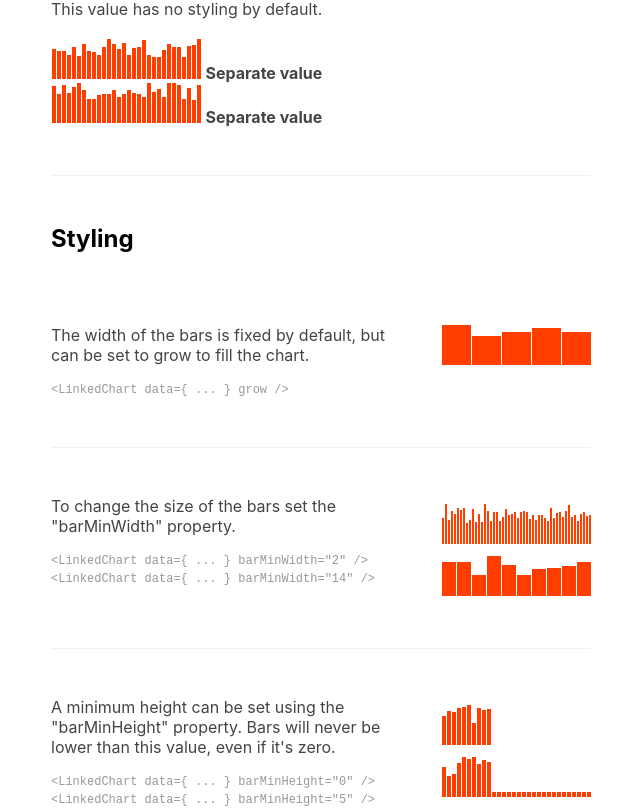
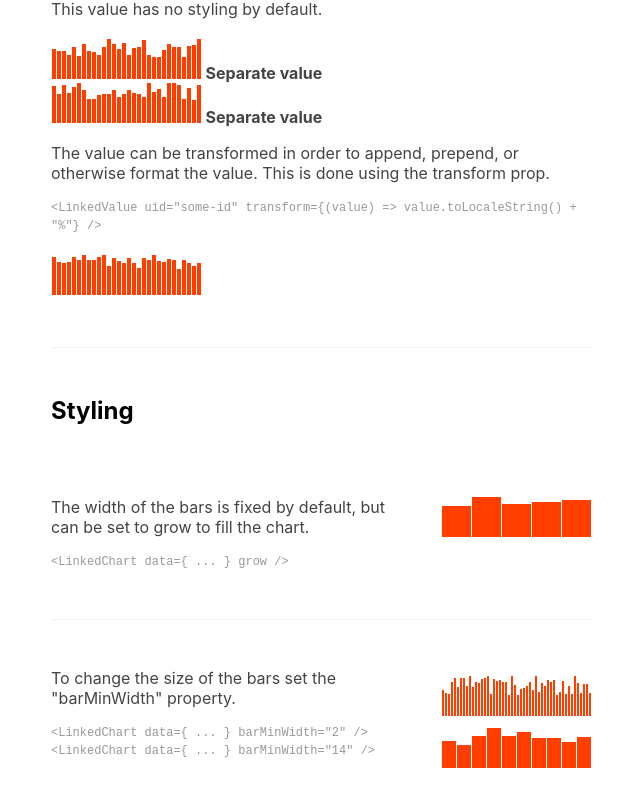
Before and after one commit to Mitcheljager/svelte-tiny-linked-charts, a SvelteKit app: page / in a window 1280 px wide. Shown: the part 4314-5122 px from the top of the page, without its empty margins (319-959 px from the left). Built offline with nearby package versions, Linux system fonts and the light colour scheme.

Commit message:
feat: Add transform prop to label and value

```diff
--- a/src/lib/LinkedLabel.svelte
+++ b/src/lib/LinkedLabel.svelte
@@ -3,12 +3,13 @@
 
   export let linked
   export let empty = "&nbsp;"
+  export let transform = (label) => label
 
   $: label = $hoveringKey[linked]
 </script>
 
 {#if label}
-  {label}
+  {transform(label)}
 {:else}
   {@html empty}
 {/if}
--- a/src/lib/LinkedValue.svelte
+++ b/src/lib/LinkedValue.svelte
@@ -4,12 +4,13 @@
   export let uid
   export let empty = "&nbsp;"
   export let valueUndefined = 0
+  export let transform = (value) => value
 
   $: value = $hoveringValue[uid]
 </script>
 
 {#if uid in $hoveringValue && value !== null}
-  {value || valueUndefined}
+  {transform(value) || valueUndefined}
 {:else}
   {@html empty}
 {/if}
--- a/src/routes/+page.svelte
+++ b/src/routes/+page.svelte
@@ -329,6 +329,20 @@
 			<LinkedChart data={ fakeData(30) } linked="link-6" uid="test-2" />
 
 			<strong><LinkedValue empty="Separate value" uid="test-2" /></strong>
+		</div>
+
+		<p>The value can be transformed in order to append, prepend, or otherwise format the value. This is done using the transform prop.</p>
+
+		<code>
+			&lt;LinkedValue uid="some-id" transform=&#123;(value) => value.toLocaleString() + "%"&#125; /&gt; <br>
+		</code>
+
+		<br>
+
+		<div>
+			<LinkedChart data={ fakeData(30, 3000, 5000) } linked="link-6" uid="test-3" />
+
+			<strong><LinkedValue uid="test-3" transform={(value) => value.toLocaleString() + "%"} /></strong>
 		</div>
 	</div>
 
@@ -703,6 +717,7 @@
 			<strong>Property</strong> <strong>Default</strong> <strong>Description</strong>
 			<code>linked</code> <code></code> <div>Key to link this label to charts with the same key.</div>
 			<code>empty</code> <code>&amp;nbsp;</code> <div>String that will be displayed when no bar is being hovered.</div>
+			<code>transform</code> <code>(label) => label</code> <div>Transform the given label to format it differently from how it was supplied.</div>
 		</div>
 	</div>
 
@@ -714,6 +729,7 @@
 			<code>uid</code> <code></code> <div>Unique ID to link this value to a chart with the same uid.</div>
 			<code>empty</code> <code>&amp;nbsp;</code> <div>String that will be displayed when no bar is being hovered.</div>
 			<code>valueUndefined</code> <code>0</code> <div>For when the hovering value returns undefined.</div>
+			<code>transform</code> <code>(value) => value</code> <div>Transform the given value to format it differently from how it was supplied.</div>
 		</div>
 	</div>
 
```
Also changed, not shown: 1 other file (tests, documents, lock files or other folders).
